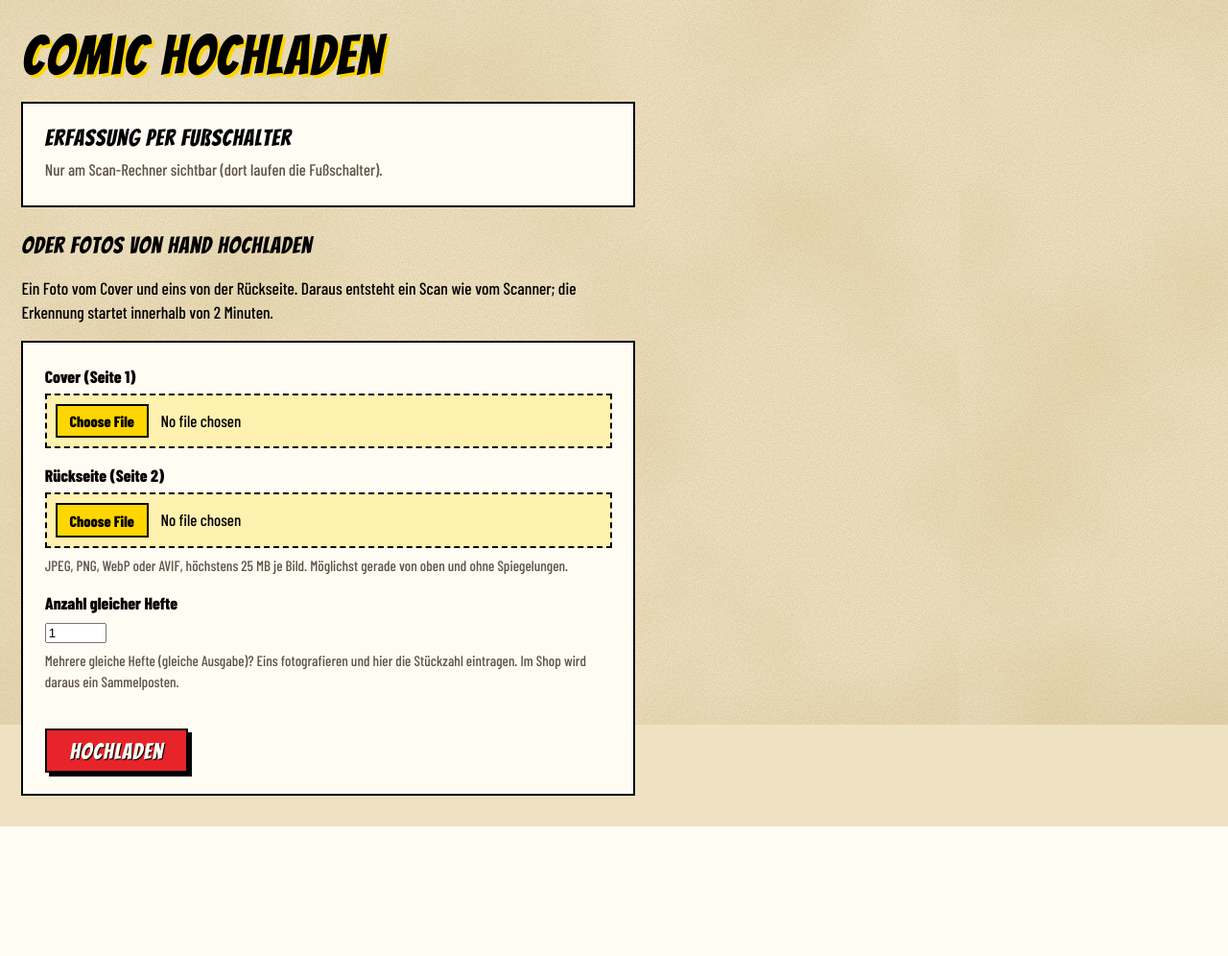
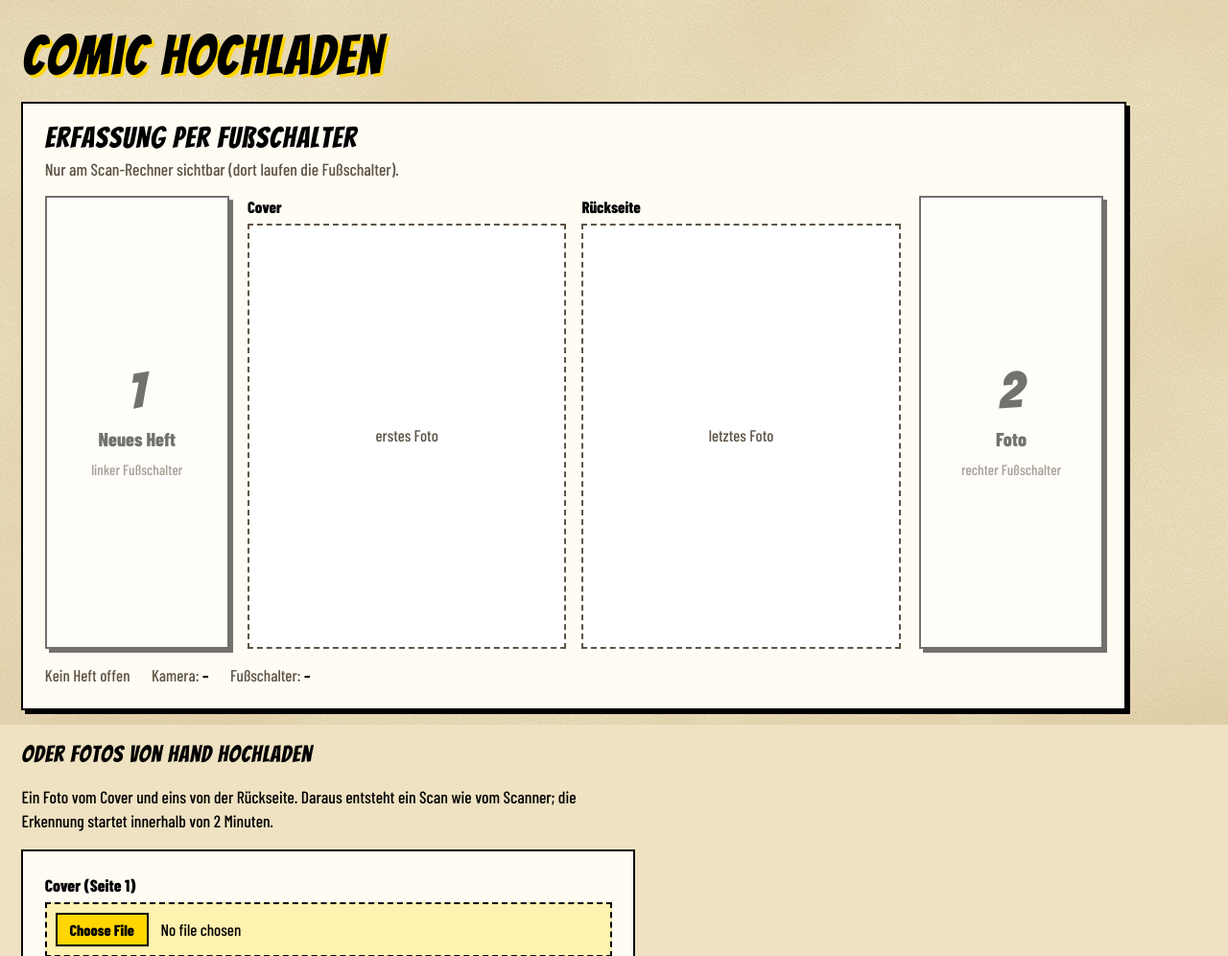
Before and after one commit to knievel01/comic-shop, a FastAPI app: page /review/hochladen in a window 1280 px wide. Shown: the part 45-1041 px from the top of the page at 96% size. Before the commit the page ends 906 px from the top, so only its background shows below. Run offline with FastAPI, Linux system fonts and the light colour scheme; some libraries are stand-ins or nearby versions.

Commit message:
Fußschalter: Canon-Fotos kommen an, größere Ansicht auf „Hochladen“ (gemäß ADR-0007)
- gphoto2 läuft im Temp-Ordner: es lädt über eine Zwischendatei im Arbeitsordner herunter, der Dienst
  läuft in / und durfte dort nicht schreiben ("Zugriff verweigert", trotzdem Exit 0) – daher kamen keine Fotos an
- Bild fehlt trotz Auslösung: Hinweis „USB-Kabel prüfen“ statt "list index out of range"
- Status: Kamera des letzten Fotos, Zustand der Fußschalter, Heft auf dem Bildschirm; /foto/<n>.jpg liefert Bilder
- Hochladen: große Station mit Schalter 1 links, Cover und Rückseite in der Mitte, Schalter 2 rechts;
  ohne Fußschalter sind die Kacheln die Schalter (POST nur mit eigenem Header aus dem lokalen Netz)

Co-Authored-By: Claude Opus 5.5 <noreply@anthropic.com>

```diff
--- a/services/comic-helper/comic_helper/templates/hochladen.html
+++ b/services/comic-helper/comic_helper/templates/hochladen.html
@@ -4,12 +4,39 @@
 <style>
   form.upload { background:var(--paper); border:var(--strich); padding:.4rem 1.4rem 1.4rem; max-width:40rem; }
   main > p { max-width:40rem; font-size:1.1rem; }
-  #fussschalter { background:var(--paper); border:var(--strich); padding:.4rem 1.4rem 1.2rem; max-width:40rem; margin-bottom:1.6rem; }
-  #fussschalter h2, h2.reserve { font:1.5rem/1.2 var(--display); letter-spacing:.04em; margin:1rem 0 .4rem; }
-  #fussschalter .naechstes { font-size:1.35rem; font-weight:800; margin:.4rem 0; }
-  #fussschalter .heft { margin:.2rem 0; }
-  #fussschalter ul { margin:.4rem 0 0; padding-left:1.2rem; color:var(--muted); }
-  #fussschalter.aus .naechstes { font-size:1.05rem; font-weight:400; color:var(--muted); }
+  h2.reserve { font:1.5rem/1.2 var(--display); letter-spacing:.04em; margin:1rem 0 .4rem; }
+  /* footswitch station: switch 1 | cover + back | switch 2 */
+  #fussschalter { background:var(--paper); border:var(--strich); box-shadow:var(--druck); padding:.6rem 1.4rem 1.4rem;
+    max-width:72rem; margin-bottom:2rem; }
+  #fussschalter h2 { font:1.9rem/1.1 var(--display); letter-spacing:.04em; margin:.6rem 0 .2rem; }
+  #fussschalter .naechstes { font-size:1.6rem; font-weight:800; margin:.2rem 0 1rem; }
+  #fussschalter.aus .naechstes { font-size:1.1rem; font-weight:400; color:var(--muted); }
+  .station { display:grid; grid-template-columns:minmax(9rem,12rem) 1fr minmax(9rem,12rem); gap:1.2rem; align-items:stretch; }
+  .schalter { display:flex; flex-direction:column; align-items:center; justify-content:center; gap:.5rem;
+    background:var(--feld); border:var(--strich); box-shadow:var(--druck); color:var(--ink); font:inherit;
+    padding:1rem .6rem; cursor:pointer; min-height:12rem; text-align:center; transition:transform .08s, box-shadow .08s; }
+  .schalter:hover:not(:disabled) { background:var(--gelb-fokus); }
+  .schalter:active:not(:disabled), .schalter.tritt { transform:translate(3px,3px); box-shadow:var(--gedrueckt); }
+  .schalter.dran { background:var(--soft); outline:4px solid var(--accent); outline-offset:3px; }
+  .schalter:disabled { cursor:default; opacity:.55; }
+  .schalter .nr { font:3.4rem/1 var(--display); }
+  .schalter .was { font-size:1.25rem; font-weight:800; }
+  .schalter .wie { font-size:.95rem; color:var(--muted); }
+  .bilder { display:grid; grid-template-columns:1fr 1fr; gap:1rem; }
+  .bilder figure { margin:0; display:flex; flex-direction:column; gap:.3rem; }
+  .bilder figcaption { font-weight:800; font-size:1.05rem; }
+  .platz { aspect-ratio:3/4; border:2px dashed var(--muted); background:var(--feld); display:grid; place-items:center;
+    color:var(--muted); font-size:1.05rem; overflow:hidden; }
+  .platz.voll { border-style:solid; border-color:var(--ink); }
+  .platz img { width:100%; height:100%; object-fit:contain; display:block; }
+  .zeile { display:flex; flex-wrap:wrap; gap:.4rem 1.4rem; margin-top:1rem; color:var(--muted); }
+  .zeile b { color:var(--ink); }
+  #fussschalter ul { margin:.6rem 0 0; padding-left:1.2rem; color:var(--muted); }
+  @media (max-width:800px) {
+    .station { grid-template-columns:1fr 1fr; }
+    .bilder { grid-column:1 / -1; order:-1; }
+    .schalter { min-height:7rem; }
+  }
 </style>
 {% endblock %}
 {% block body %}
@@ -19,7 +46,23 @@
   <h2>Erfassung per Fußschalter</h2>
   <p class="naechstes" id="fuss-naechstes">Status wird geladen …</p>
   <p class="msg err" id="fuss-hinweis" hidden></p>
-  <p class="heft" id="fuss-heft" hidden></p>
+  <div class="station">
+    <button type="button" class="schalter" id="taste-neu" data-aktion="neu" disabled>
+      <span class="nr">1</span><span class="was">Neues Heft</span><span class="wie" id="wie-neu">linker Fußschalter</span>
+    </button>
+    <div class="bilder">
+      <figure><figcaption>Cover</figcaption><div class="platz" id="bild-cover">erstes Foto</div></figure>
+      <figure><figcaption>Rückseite</figcaption><div class="platz" id="bild-rueck">letztes Foto</div></figure>
+    </div>
+    <button type="button" class="schalter" id="taste-foto" data-aktion="foto" disabled>
+      <span class="nr">2</span><span class="was">Foto</span><span class="wie" id="wie-foto">rechter Fußschalter</span>
+    </button>
+  </div>
+  <div class="zeile">
+    <span id="fuss-heft">Kein Heft offen</span>
+    <span>Kamera: <b id="fuss-kamera">–</b></span>
+    <span>Fußschalter: <b id="fuss-schalter">–</b></span>
+  </div>
   <ul id="fuss-letzte" hidden></ul>
 </section>
 <h2 class="reserve">Oder Fotos von Hand hochladen</h2>
@@ -27,32 +70,81 @@
 startet innerhalb von 2 Minuten.</p>
 {% include "_hochladen_form.html" %}
 <script>
-// Footswitch station (comics-pedal on the scan machine, ADR-0007): it answers on 127.0.0.1 only, so this panel
-// works on the scan machine itself. Elsewhere it says so and the upload form below stays usable.
+// Footswitch station (comics-pedal on the scan machine, ADR-0007). It answers on 127.0.0.1 only, so this panel
+// works on the scan machine itself; elsewhere it says so and the upload form below stays usable.
+// The two big tiles show which switch is next; without footswitches they are the switches.
 (() => {
-  const box = document.getElementById("fussschalter");
-  const naechstes = document.getElementById("fuss-naechstes"), heft = document.getElementById("fuss-heft");
-  const letzte = document.getElementById("fuss-letzte"), hinweis = document.getElementById("fuss-hinweis");
+  const PEDAL = "http://127.0.0.1:8099";
+  const $ = id => document.getElementById(id);
+  const box = $("fussschalter"), tasten = [$("taste-neu"), $("taste-foto")];
+  const SCHALTER = { fehlen: "nicht angeschlossen – Kacheln anklicken", einrichtung: "Einrichtung: erst Schalter 1, dann Schalter 2 treten", bereit: "bereit" };
+  let fotosVorher = null;
+
+  function bild(platz, name, n, fotos, ersatz) {
+    const key = `${name}:${n}:${fotos}`;
+    if (platz.dataset.key === key) return;
+    platz.dataset.key = key;
+    if (!name || !fotos || (n === -1 && fotos < 2)) {
+      platz.classList.remove("voll");
+      platz.replaceChildren(ersatz);
+      return;
+    }
+    const img = new Image();
+    img.alt = n === 1 ? "Cover" : "Rückseite";
+    img.onload = () => { platz.classList.add("voll"); platz.replaceChildren(img); };
+    img.onerror = () => { platz.classList.remove("voll"); platz.replaceChildren("Bild nicht mehr da"); };
+    img.src = `${PEDAL}/foto/${n}.jpg?k=${encodeURIComponent(key)}`;
+  }
+
+  function zeigen(s) {
+    box.classList.remove("aus");
+    $("fuss-naechstes").textContent = "Als Nächstes: " + s.naechstes;
+    $("fuss-hinweis").hidden = !s.hinweis;
+    $("fuss-hinweis").textContent = s.hinweis || "";
+    const v = s.ansicht;
+    $("fuss-heft").textContent = v ? `${v.offen ? "Aktuelles" : "Letztes"} Heft ${v.name.slice(0, 8)}: ${v.fotos} Foto${v.fotos === 1 ? "" : "s"}` : "Kein Heft offen";
+    $("fuss-kamera").textContent = s.kamera || "noch kein Foto";
+    $("fuss-schalter").textContent = SCHALTER[s.schalter] || s.schalter;
+    const ohne = s.schalter !== "bereit";
+    $("wie-neu").textContent = ohne ? "hier klicken" : "linker Fußschalter";
+    $("wie-foto").textContent = ohne ? "hier klicken" : "rechter Fußschalter";
+    tasten.forEach(t => t.disabled = false);
+    $("taste-neu").classList.toggle("dran", !s.heft);
+    $("taste-foto").classList.toggle("dran", !!s.heft);
+    if (fotosVorher !== null && s.fotos > fotosVorher) tritt($("taste-foto"));
+    fotosVorher = s.fotos;
+    bild($("bild-cover"), v && v.name, 1, v ? v.fotos : 0, "erstes Foto");
+    bild($("bild-rueck"), v && v.name, -1, v ? v.fotos : 0, "letztes Foto");
+    $("fuss-letzte").replaceChildren(...s.letzte.map(h => Object.assign(document.createElement("li"),
+      { textContent: `${h.name.slice(0, 8)}: ${h.fotos} Fotos` })));
+    $("fuss-letzte").hidden = !s.letzte.length;
+  }
+
+  function tritt(t) { t.classList.add("tritt"); setTimeout(() => t.classList.remove("tritt"), 180); }
+
   async function holen() {
     try {
-      const r = await fetch("http://127.0.0.1:8099/status.json", { cache: "no-store" });
+      const r = await fetch(`${PEDAL}/status.json`, { cache: "no-store" });
       if (!r.ok) throw new Error(r.status);
-      const s = await r.json();
-      box.classList.remove("aus");
-      naechstes.textContent = "Als Nächstes: " + s.naechstes;
-      hinweis.hidden = !s.hinweis;
-      hinweis.textContent = s.hinweis || "";
-      heft.hidden = !s.heft;
-      heft.textContent = s.heft ? `Aktuelles Heft ${s.heft.slice(0, 8)}: ${s.fotos} Foto${s.fotos === 1 ? "" : "s"}` : "";
-      letzte.replaceChildren(...s.letzte.map(h => Object.assign(document.createElement("li"),
-        { textContent: `${h.name.slice(0, 8)}: ${h.fotos} Fotos` })));
-      letzte.hidden = !s.letzte.length;
+      zeigen(await r.json());
     } catch {
       box.classList.add("aus");
-      naechstes.textContent = "Nur am Scan-Rechner sichtbar (dort laufen die Fußschalter).";
-      heft.hidden = letzte.hidden = hinweis.hidden = true;
+      $("fuss-naechstes").textContent = "Nur am Scan-Rechner sichtbar (dort laufen die Fußschalter).";
+      $("fuss-hinweis").hidden = true;
+      tasten.forEach(t => t.disabled = true);
     }
   }
+
+  tasten.forEach(t => t.addEventListener("click", async () => {
+    tritt(t);
+    t.disabled = true;                       // a photo takes a few seconds
+    try {
+      const r = await fetch(`${PEDAL}/${t.dataset.aktion}`, { method: "POST", headers: { "X-Comics-Pedal": "1" } });
+      if (r.ok) zeigen(await r.json());
+    } catch { /* the next poll shows the state */ }
+    t.disabled = false;
+  }));
+
   holen();
   setInterval(() => { if (!document.hidden) holen(); }, 1500);
 })();
```
Also changed, not shown: docs/SCANNEN-UND-BESTAETIGEN.md (+2 -1 lines), services/comic-pedal/comics_pedal.py (+87 -18 lines), services/comic-pedal/tests/test_comics_pedal.py (+88 -6 lines).
